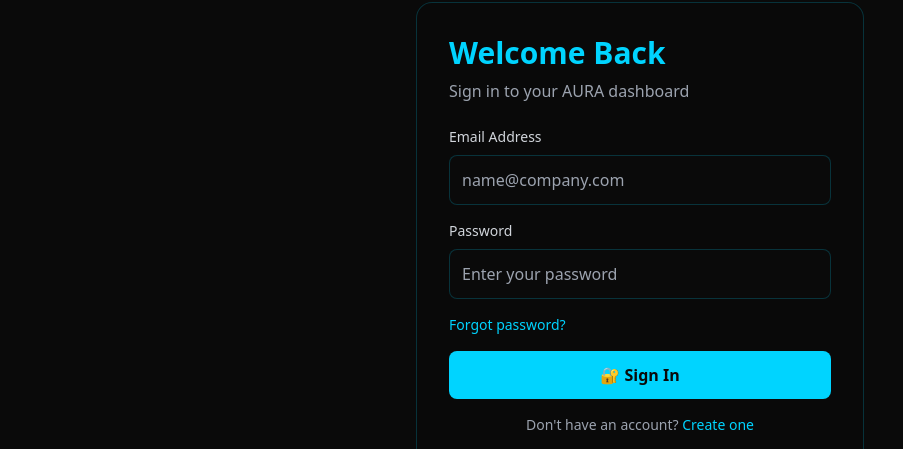
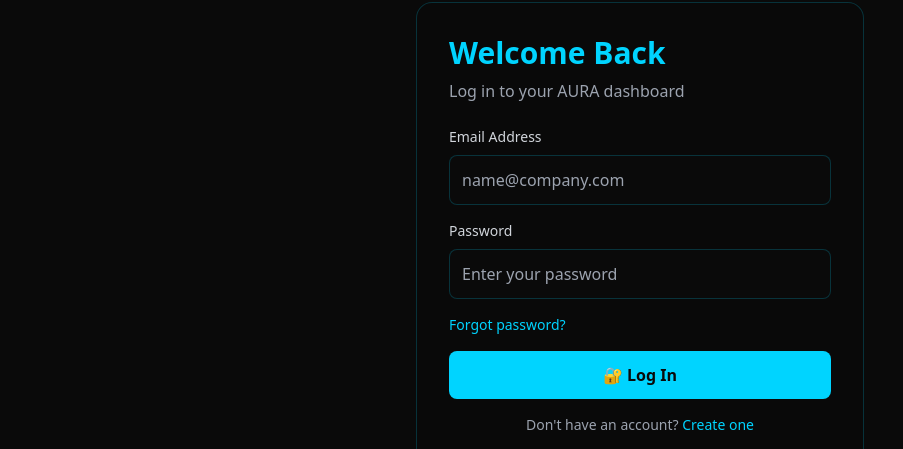
Before and after one commit to VishalGhl/aura-prototype, a Next.js app: page /login in a window 1280 px wide. Shown: the part 114-563 px from the top of the page, without its empty margins (0-903 px from the left). Built offline with nearby package versions, Linux system fonts and the light colour scheme.

Commit message:
chore: change 'Sign In' to 'Log In' in login button

```diff
--- a/app/login/page.tsx
+++ b/app/login/page.tsx
@@ -119,8 +119,6 @@
               />
             </div>
 
-            {/* REMOVED: CAPTCHA PLACEHOLDER */}
-
             <button
               type="submit"
               disabled={isLoading}
@@ -146,7 +144,7 @@
     <div className="min-h-screen bg-aura-black text-white flex items-center justify-center">
       <div className="glass p-8 rounded-2xl border border-aura-azure/20 max-w-md w-full">
         <h1 className="text-3xl font-bold text-aura-azure mb-2">Welcome Back</h1>
-        <p className="text-gray-400 mb-6">Sign in to your AURA dashboard</p>
+        <p className="text-gray-400 mb-6">Log in to your AURA dashboard</p>
 
         <form onSubmit={handleLogin} className="space-y-4">
           <div>
@@ -204,7 +202,7 @@
             disabled={isLoading}
             className="w-full bg-aura-azure text-aura-black py-3 rounded-lg font-semibold hover:bg-aura-azure/90 transition-all disabled:opacity-50 disabled:cursor-not-allowed"
           >
-            {isLoading ? 'Signing In...' : '🔐 Sign In'}
+            {isLoading ? 'Logging In...' : '🔐 Log In'}
           </button>
 
           <div className="text-center text-gray-400 text-sm">
```
